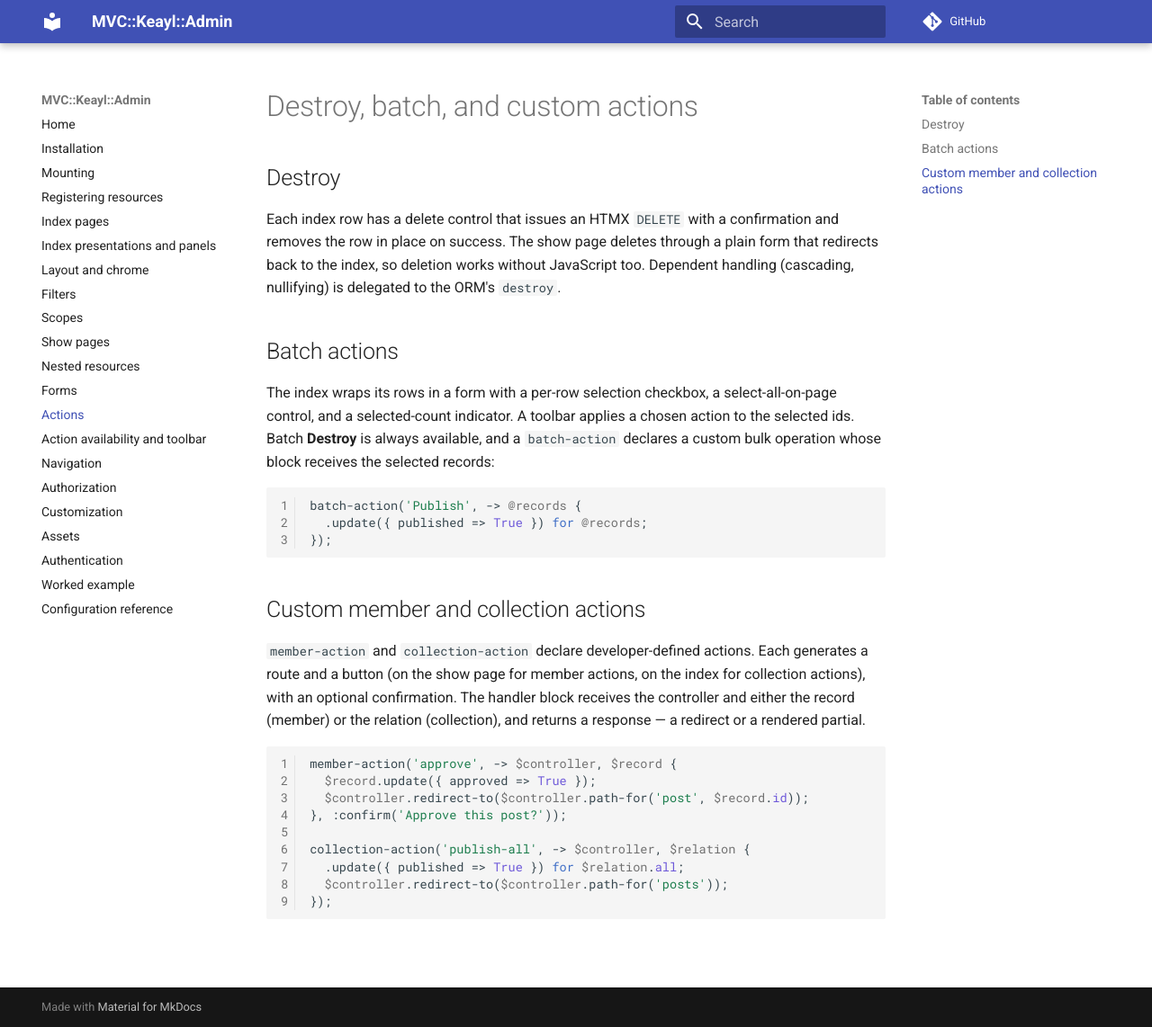
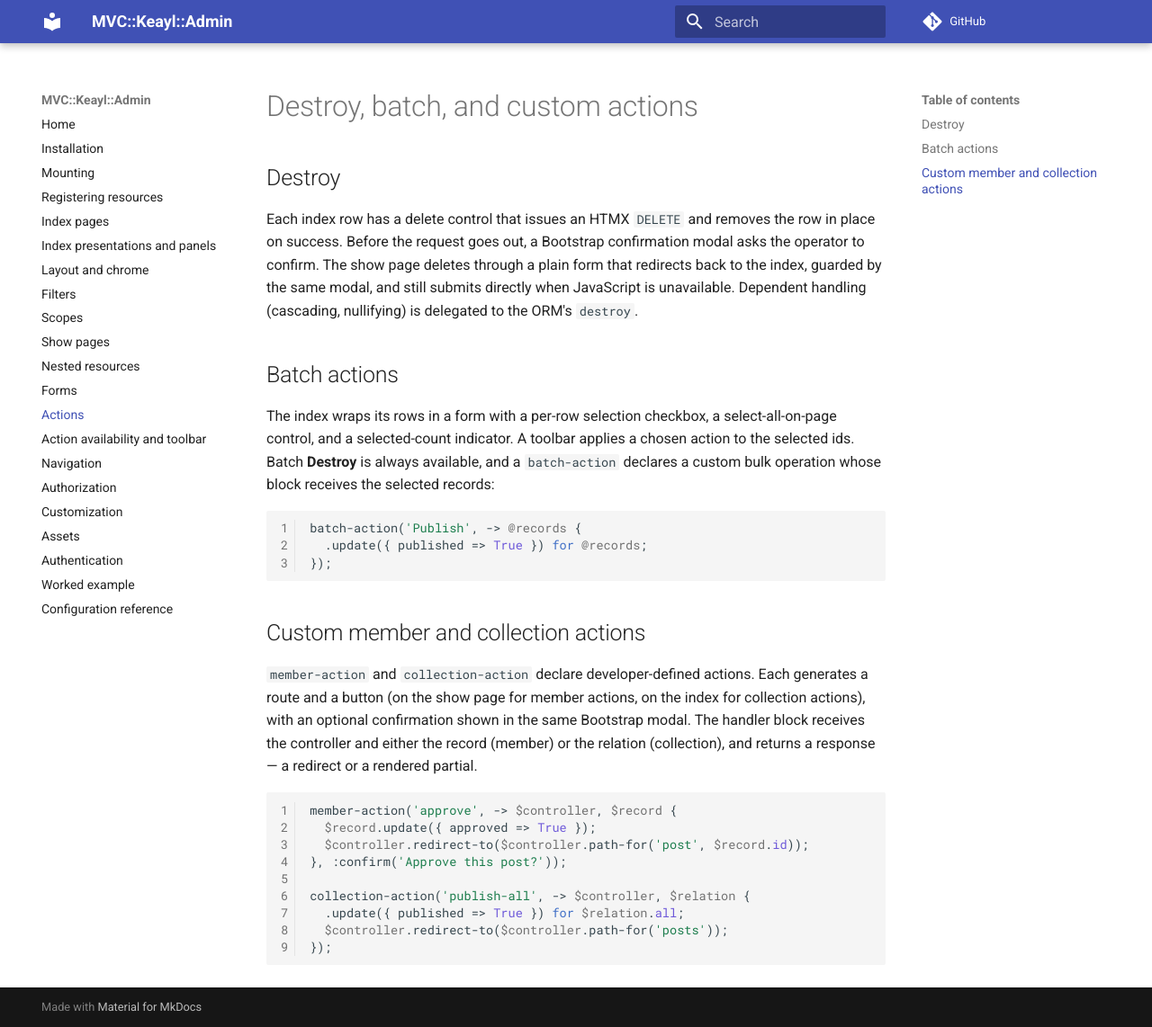
Before and after one commit to gdonald/MVC-Keayl-Admin, an MkDocs documentation site: the page built from docs-src/docs/actions.md, in a window 1280 px wide and 1142 px high. Shown: the whole window at 90% size. Built offline with MkDocs 1.6.1 and Material for MkDocs 9.7.7, drawn with Linux system fonts in a browser that asks for light colours; comment, search, counter and statistics services are not loaded.

Commit message:
Improve delete confirmations

```diff
--- a/docs-src/docs/actions.md
+++ b/docs-src/docs/actions.md
@@ -2,11 +2,12 @@
 
 ## Destroy
 
-Each index row has a delete control that issues an HTMX `DELETE` with a
-confirmation and removes the row in place on success. The show page deletes
-through a plain form that redirects back to the index, so deletion works without
-JavaScript too. Dependent handling (cascading, nullifying) is delegated to the
-ORM's `destroy`.
+Each index row has a delete control that issues an HTMX `DELETE` and removes the
+row in place on success. Before the request goes out, a Bootstrap confirmation
+modal asks the operator to confirm. The show page deletes through a plain form
+that redirects back to the index, guarded by the same modal, and still submits
+directly when JavaScript is unavailable. Dependent handling (cascading,
+nullifying) is delegated to the ORM's `destroy`.
 
 ## Batch actions
 
@@ -26,7 +27,8 @@
 
 `member-action` and `collection-action` declare developer-defined actions. Each
 generates a route and a button (on the show page for member actions, on the index
-for collection actions), with an optional confirmation. The handler block
+for collection actions), with an optional confirmation shown in the same Bootstrap
+modal. The handler block
 receives the controller and either the record (member) or the relation
 (collection), and returns a response — a redirect or a rendered partial.
 
```
Also changed, not shown: docs-src/docs/index-pages.md (+2 -1 lines), 7 other files.
